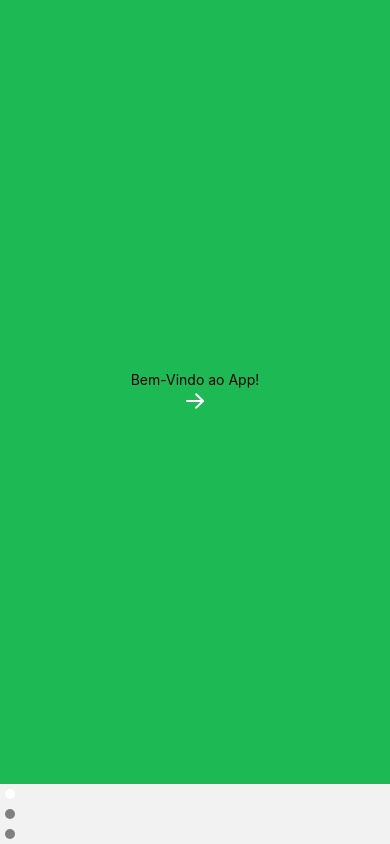
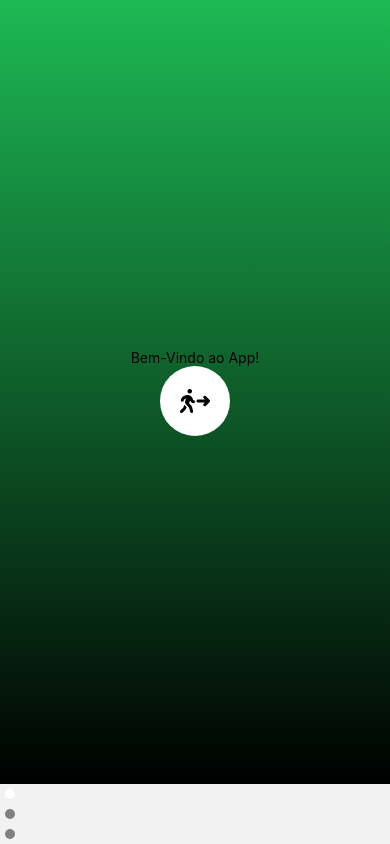
Before and after one commit to LeonardoASC/StopCry, a React Native app: screen /Home in a window 390 px wide. Built offline with nearby package versions, Linux system fonts and the light colour scheme.

Commit message:
feat: descobri que da pra reenderizar varios componentes em um so ?????????????????

```diff
--- a/package.json
+++ b/package.json
@@ -9,6 +9,7 @@
     "web": "expo start --web"
   },
   "dependencies": {
+    "@expo/vector-icons": "14.0.0",
     "@react-navigation/bottom-tabs": "^6.5.11",
     "@react-navigation/native": "^6.1.9",
     "@react-navigation/stack": "^6.3.20",
@@ -19,10 +20,11 @@
     "react": "18.2.0",
     "react-native": "0.72.6",
     "react-native-gesture-handler": "~2.12.0",
+    "react-native-reanimated": "~3.3.0",
     "react-native-safe-area-context": "4.6.3",
     "react-native-screens": "~3.22.0",
     "styled-components": "^6.1.8",
-    "react-native-reanimated": "~3.3.0"
+    "expo-linear-gradient": "~12.3.0"
   },
   "devDependencies": {
     "@babel/core": "^7.20.0",
--- a/src/screens/Presentation/ButtonMoti.tsx
+++ b/src/screens/Presentation/ButtonMoti.tsx
@@ -1,42 +1,58 @@
-import { useReducer } from 'react';
-import { StyleSheet, Pressable } from 'react-native';
-import { MotiView } from 'moti';
+import React, { useState } from 'react';
+import { TouchableOpacity } from 'react-native';
+import Animated, { useSharedValue, useAnimatedStyle, withTiming } from 'react-native-reanimated';
+import { FontAwesome6 } from '@expo/vector-icons';
 
+interface ButtonMotiProps {
+  onPress?: () => void;
+}
 
-export function ButtonMoti() {
-  const [visible, toggle] = useReducer((s) => !s, true);
+export function ButtonMoti({ onPress }: ButtonMotiProps) {
+  const scale = useSharedValue(1);
+  const [isButton, setIsButton] = useState(true);
+
+  const animatedStyle = useAnimatedStyle(() => {
+    return {
+      width: 70,
+      height: 70,
+      borderRadius: 50,
+      backgroundColor: 'white',
+      justifyContent: 'center',
+      alignItems: 'center',
+      transform: [
+        { scaleX: scale.value },
+        { scaleY: scale.value }
+      ],
+    };
+  });
+
+  const iconStyle = useAnimatedStyle(() => {
+    return {
+      transform: [
+        { scaleX: 1 / scale.value },
+        { scaleY: 1 / scale.value }
+      ],
+    };
+  });
+
+  const handlePress = () => {
+    scale.value = withTiming(100, { duration: 1000 });
+    setTimeout(() => {
+      scale.value = withTiming(1, { duration: 1000 });
+    }, 1000);
+
+    if (onPress) {
+      onPress();
+    }
+  };
 
   return (
-    <Pressable onPress={toggle}>
-      {visible &&
-        <MotiView
-        from={{
-          opacity: 1,
-          scale: 1,
-        }}
-        animate={{
-          opacity: 1,
-          scale: 100,
-        }}
-        transition={{
-          type: 'timing',
-          duration: 2500,
-        }}
-        style={styles.shape}
-      />
-      }
-    </Pressable>
+    <TouchableOpacity onPress={handlePress} disabled={!isButton}>
+      <Animated.View style={animatedStyle}>
+        <Animated.View style={iconStyle}>
+          <FontAwesome6 name="person-walking-arrow-right" size={24} color="black" />
+        </Animated.View>
+      </Animated.View>
+    </TouchableOpacity>
   );
-}
-
-const styles = StyleSheet.create({
-  shape: {
-    justifyContent: 'center',
-    height: 80,
-    width: 80,
-    borderRadius: 100,
-    marginRight: 10,
-    backgroundColor: 'white',
-  },
-
-});
+};
--- a/src/screens/Presentation/CarouselScreen.tsx
+++ b/src/screens/Presentation/CarouselScreen.tsx
@@ -1,18 +1,32 @@
-import React, { useRef, useState } from 'react';
+import React, { ReactNode, useRef, useState } from 'react';
 import { Text, Dimensions, View, TouchableOpacity, ScrollView } from 'react-native';
 import styled from 'styled-components/native';
-import { AntDesign } from '@expo/vector-icons';
+import { LinearGradient } from 'expo-linear-gradient';
+import { ButtonMoti } from './ButtonMoti';
+
 
 const ScreenWidth = Dimensions.get('window').width;
 
+interface ScreenProps {
+  children: ReactNode;
+}
 
-const Screen = styled.View`
-  width: ${ScreenWidth}px;
-  flex: 1;
-  align-items: center;
-  justify-content: center;
-  background-color: #1DB954;
-`;
+const Screen = ({ children }: ScreenProps) => (
+  <LinearGradient
+    colors={['#1DB954', '#000']}
+    style={{
+      width: ScreenWidth,
+      flex: 1,
+      alignItems: 'center',
+      justifyContent: 'center'
+    }}
+  >
+    {children}
+  </LinearGradient>
+);
+
+
+
 
 interface CarouselScreenProps {
   scrollViewRef: React.RefObject<ScrollView>;
@@ -26,22 +40,22 @@ export function CarouselScreen({ scrollViewRef, currentPage, setCurrentPage }: C
   const screenWidth = Dimensions.get('window').width;
 
   const goToNextPage = () => {
+
     if (currentPage < numPages - 1) {
-      const nextPage = currentPage + 1;
-      scrollViewRef.current?.scrollTo({ x: nextPage * screenWidth, animated: true });
-      setCurrentPage(nextPage);
+      setTimeout(() => {
+        const nextPage = currentPage + 1;
+        scrollViewRef.current?.scrollTo({ x: nextPage * screenWidth, animated: true });
+        setCurrentPage(nextPage);
+      }, 700);
     }
   };
 
+
   return (
     <Screen>
-      <Text>Bem-Vindo ao App!</Text>
+      <Text className='text-white font-bold'>Bem-Vindo ao App!</Text>
       <View className="absolute bottom-4 left-[75%] flex flex-row justify-center items-center">
-        <TouchableOpacity onPress={goToNextPage}
-          className='bg-black w-20 h-20 rounded-full items-center justify-center'
-        >
-          <AntDesign name="arrowright" size={24} color="white" />
-        </TouchableOpacity>
+        <ButtonMoti onPress={goToNextPage} />
       </View>
     </Screen>
   );
--- a/src/screens/Presentation/CarouselScreenTwo.tsx
+++ b/src/screens/Presentation/CarouselScreenTwo.tsx
@@ -2,18 +2,30 @@ import React, { ReactNode, useRef, useState } from 'react';
 import { Text, Dimensions, View, TouchableOpacity, ScrollView } from 'react-native';
 import styled from 'styled-components/native';
 import { AntDesign } from '@expo/vector-icons';
+import { LinearGradient } from 'expo-linear-gradient';
 
 const ScreenWidth = Dimensions.get('window').width;
 
 
 
-const Screen = styled.View`
-  width: ${ScreenWidth}px;
-  flex: 1;
-  align-items: center;
-  justify-content: center;
-  background-color: #1DB954;
-`;
+interface ScreenProps {
+  children: ReactNode;
+}
+
+const Screen = ({ children }: ScreenProps) => (
+  <LinearGradient
+    colors={['#1DB954', '#000']}
+    style={{
+      width: ScreenWidth,
+      flex: 1,
+      alignItems: 'center',
+      justifyContent: 'center'
+    }}
+  >
+    {children}
+  </LinearGradient>
+);
+
 
 
 interface CarouselScreenThreeProps {
@@ -53,7 +65,7 @@ export function CarouselScreenTwo({ scrollViewRef, currentPage, setCurrentPage }
 
       <View className="absolute bottom-4 left-[75%] flex flex-row justify-center items-center">
         <TouchableOpacity onPress={goToNextPage}
-          className='bg-black w-20 h-20 rounded-full items-center justify-center'
+          className='bg-white w-20 h-20 rounded-full items-center justify-center'
         >
           <AntDesign name="arrowright" size={24} color="white" />
         </TouchableOpacity>
```
Also changed, not shown: src/screens/Presentation/index copy.tsx (added, +55 -0 lines), 1 other file (tests, documents, lock files or other folders).
